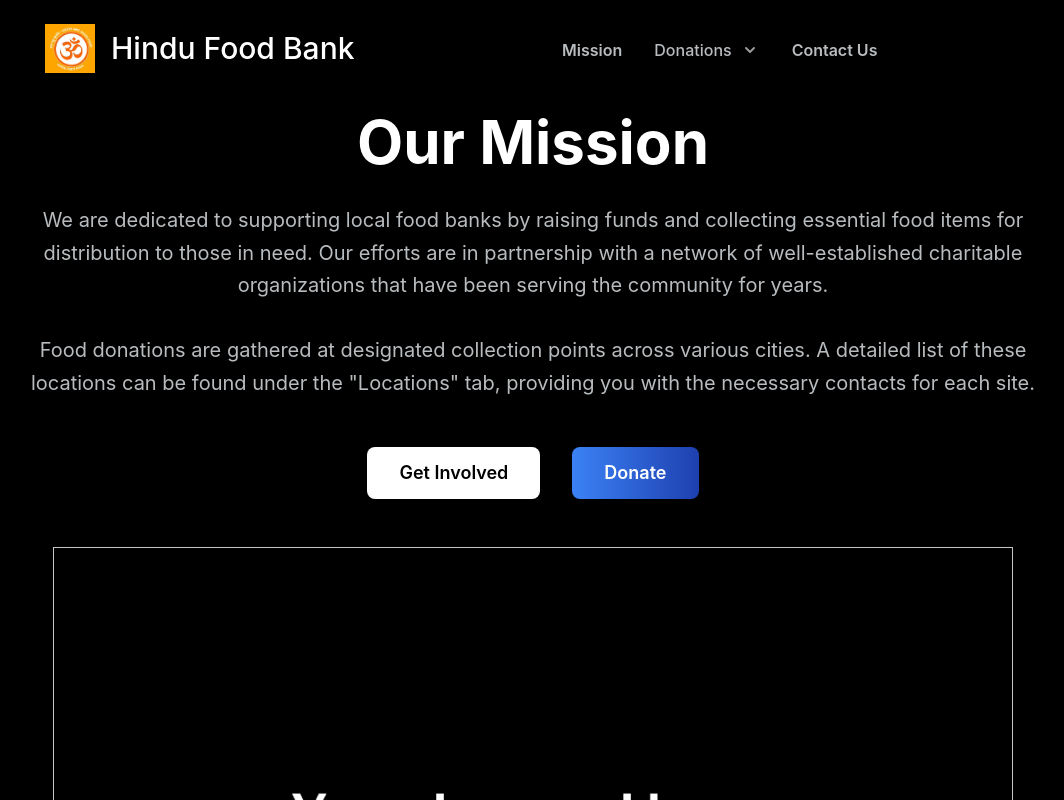
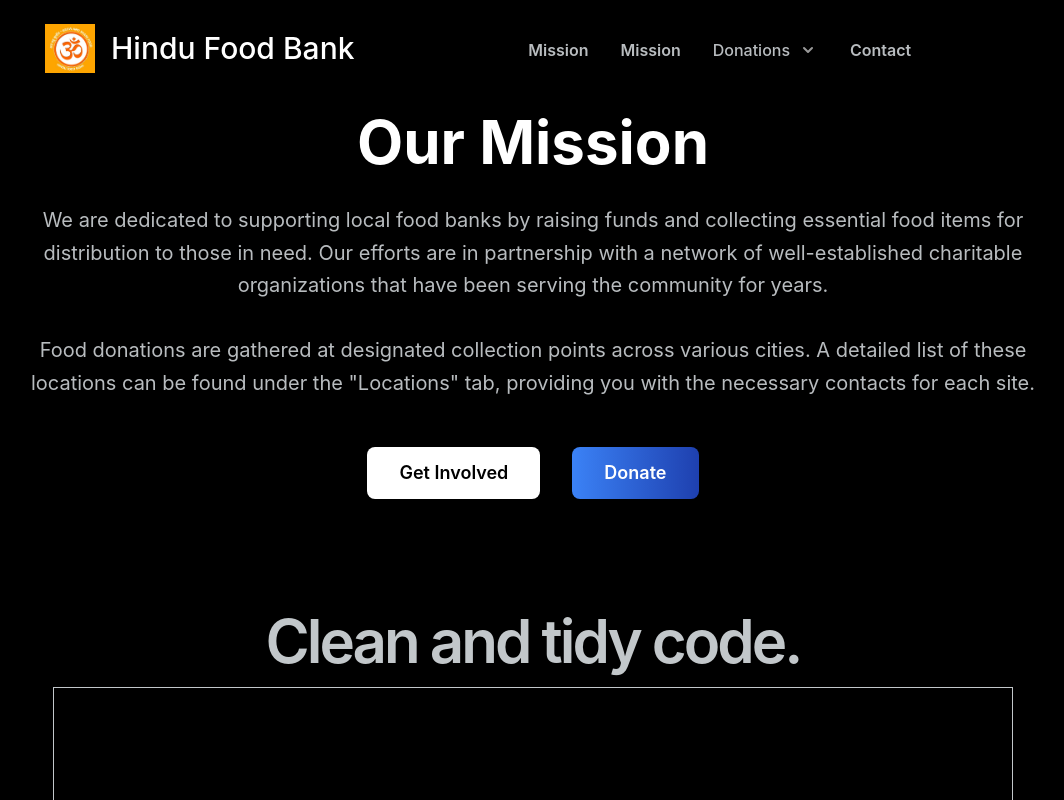
Before and after one commit to LuckyHariharan/HinduFoodBank, a Next.js app: page / in a window 1280 px wide. Shown: the top 800 px of the page, without its empty margins (107-1171 px from the left). Built offline with nearby package versions, Linux system fonts and the light colour scheme.

Commit message:
update responsive design

```diff
--- a/components/Header.js
+++ b/components/Header.js
@@ -50,6 +50,9 @@ export default function Header() {
           }
         >
           <div className="md:ml-auto md:mr-auto font-4 pt-1 md:pl-14 pl-1 flex flex-wrap items-center md:text-base text-1xl md:justify-center space-x-8">
+            <a className="cursor-pointer text-gray-300 hover:text-white font-semibold">
+              Mission
+            </a>
             <a className="cursor-pointer text-gray-300 hover:text-white font-semibold">
               Mission
             </a>
@@ -132,7 +135,7 @@ export default function Header() {
               </div>
             </div>
             <a className="cursor-pointer text-gray-300 hover:text-white font-semibold">
-              Contact Us
+              Contact
             </a>
           </div>
         </div>
--- a/components/Main.js
+++ b/components/Main.js
@@ -35,6 +35,9 @@ export default function Main() {
         </div>
       </div>
 
+      <h2 className="pt-16 mb-4 text-4xl font-semibold tracking-tighter text-center text-gray-200 lg:text-6xl">
+        Clean and tidy code.
+      </h2>
       <div className="container flex flex-col items-center justify-center mx-auto">
         <img
           className="object-cover object-center w-3/4 mb-10 border shadow-md"
@@ -42,10 +45,6 @@ export default function Main() {
           src="./images/placeholder.png"
         />
       </div>
-
-      <h2 className="pt-16 mb-4 text-4xl font-semibold tracking-tighter text-center text-gray-200 lg:text-6xl">
-        Clean and tidy code.
-      </h2>
       <p className="mx-auto text-lg text-center text-gray-400 font-normal leading-relaxed lg:w-2/3">
         Here is our collection of free-to-use templates made with Next.js &
         styled with Tailwind CSS.
```
